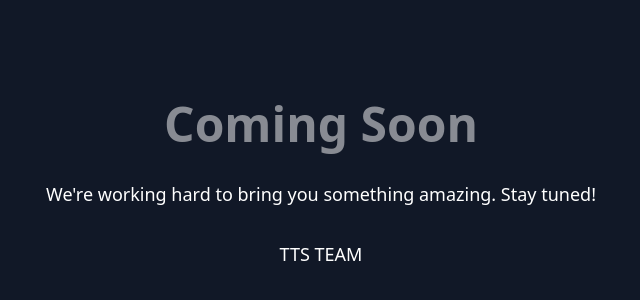
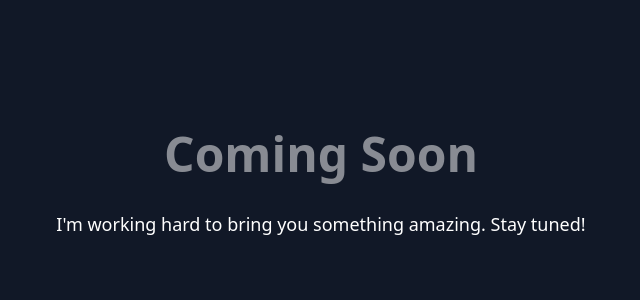
Before and after one commit to Soufianeakif/portfolio, a plain HTML site: page index.html in a window 1280 px wide. Shown: the part 200-500 px from the top of the page, without its empty margins (319-959 px from the left). Drawn offline with nearby package versions, Linux system fonts and the light colour scheme.

Commit message:
Update index.html

```diff
--- a/index.html
+++ b/index.html
@@ -5,7 +5,7 @@
     <meta http-equiv="X-UA-Compatible" content="IE=edge">
     <meta name="viewport" content="width=device-width, initial-scale=1.0">
     <script src="https://cdn.tailwindcss.com"></script>
-    <title>TTS TEAM | Mazzy's island</title>
+    <title>AKIF Soufiane's portfolio</title>
 </head>
 <body>
     <div class="min-h-screen bg-gray-900 flex flex-col items-center justify-center">
@@ -13,10 +13,7 @@
             Coming Soon
         </h1>
         <p class="text-white text-lg mb-8">
-            We're working hard to bring you something amazing. Stay tuned!
-        </p>
-        <p class="text-white text-lg mb-8">
-            TTS TEAM
+            I'm working hard to bring you something amazing. Stay tuned!
         </p>
     </div>
 </body>
```
